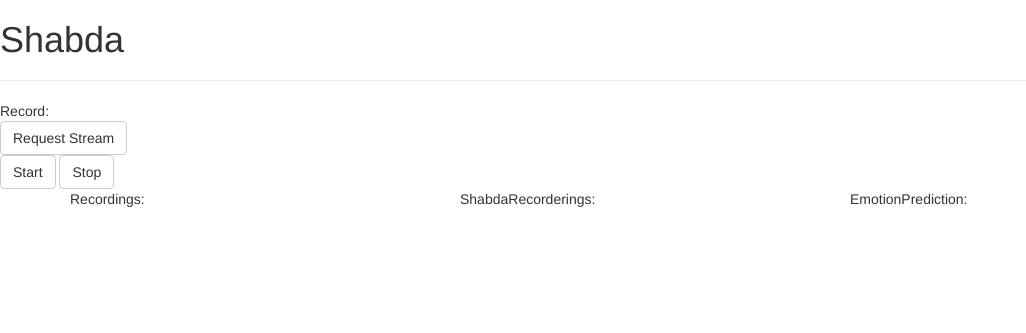
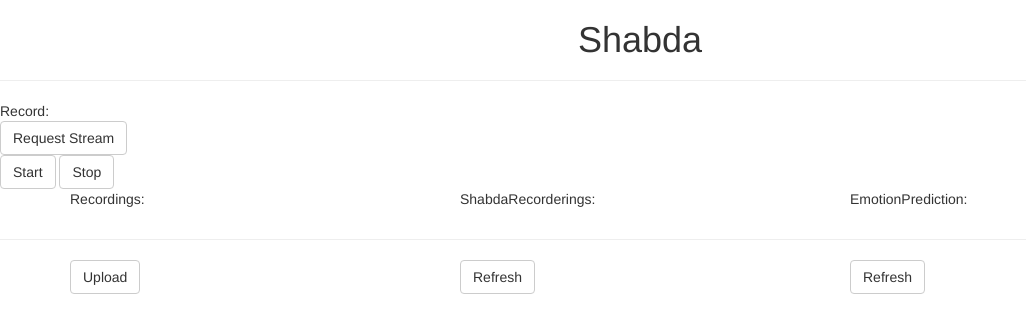
Before and after one commit to msampathkumar/ShabdaDemo, a Flask app: page / in a window 1280 px wide. Shown: the top 333 px of the page, without its empty margins (0-1026 px from the left). Run offline with Flask 2, Linux system fonts and the light colour scheme; some libraries are stand-ins or nearby versions.

Commit message:
saving draft

```diff
--- a/run.py
+++ b/run.py
@@ -5,16 +5,14 @@ Migrate pyecharts and Flask with custom templates functions.
 """
 from __future__ import unicode_literals
 
-import random
-import datetime
+import backend
+# import httplib
 
-from flask import Flask, render_template
-from flask.templating import Environment
+from flask import Flask, render_template, request, json, jsonify
 
 
-app = Flask(__name__, static_folder='static',
-            static_url_path='/static')
 
+app = Flask(__name__, static_folder='static', static_url_path='/static')
 
 
 @app.route("/")
@@ -22,6 +20,24 @@ def index():
     return render_template('index.html')
 
 
+@app.route("/upload", methods=['POST', 'GET'])
+def _rest_audio_upload():
+    filename = 'static/data/temp/sample1.ogg'
+    wav = request.files['user_audio_blob'].save(filename)
+    backend.convert_to_wav(filename)
+    return 'ok'
+
+
+@app.route("/rest/refresh_uploaded")
+def _rest_refresh_uploaded():
+    return jsonify(['static/data/temp/sample1.wav'])
+
+
+@app.route("/rest/refresh_download")
+def _rest_refresh_download():
+    return jsonify(['static/data/temp/sample1.wav'])
+
+
 if __name__ == '__main__':
 
     app.run(debug=True)
--- a/static/main.js
+++ b/static/main.js
@@ -47,6 +47,7 @@ userRecordReq.onclick = e => {
 start.onclick = e => {
   start.disabled = true;
   stop.removeAttribute('disabled');
+  // TODO: Add Timer
   chunks=[];
   recorder.start();
 }
@@ -54,6 +55,7 @@ start.onclick = e => {
 
 stop.onclick = e => {
   stop.disabled = true;
+  // TODO: Add Timer
   recorder.stop();
   start.removeAttribute('disabled');
 }
@@ -72,8 +74,52 @@ function makeLink(){
   hf.href = url;
   hf.download = `${counter++}${media.ext}`;
 //  hf.innerHTML = `download ${hf.download}`;
-  hf.id = `recording{counter++}`;
+  hf.id = `recording` + {counter++};
   li.appendChild(mt);
   li.appendChild(hf);
   ul.appendChild(li);
+
+//  var form = new FormData(document.getElementById('upload_audio'));
+//  blob = new Blob(chunks, {type: media.type });
+//  form.append("user_audio_blob", blob);
+//  var request = new XMLHttpRequest();
+//  var async = true;
+//  request.open("POST", "/upload", async);
+//  request.send(form);
+  uploadAudioChunks(chunks);
+
+
 }
+
+//function submitForm(){
+//var goto_url = '/upload';
+//blob = new Blob(chunks, {type: media.type })
+//$.ajax({
+//			type: 'POST',
+//			url: goto_url,
+//			data: {user_audio_blob: blob},
+//			dataType: "json",
+//			success: function(data)
+//					 {
+//					    var dataJson = JSON.parse(data);
+//						// debugger;
+//					 },
+//			dataType: 'html'
+//		});
+//
+//}
+
+function uploadAudioChunks(audio_chunks){
+    var form = new FormData(document.getElementById('upload_audio'));
+    var blob = new Blob(audio_chunks, {type: media.type });
+    form.append("user_audio_blob", blob);
+    var request = new XMLHttpRequest();
+    var async = true;
+    request.open("POST", "/upload", async);
+    request.send(form);
+    console.log('Successfully uploaded Audio file!!');
+}
+
+function add(){
+    console.log('asdfa');
+}
--- a/templates/index.html
+++ b/templates/index.html
@@ -2,7 +2,7 @@
 
 {% block content %}
 
-<h1>
+<h1 class="text-center">
     Shabda
 </h1>
 <hr>
@@ -24,6 +24,8 @@
 
     </div>
 
+<form enctype="multipart/form-data" id="upload_audio">
+</form>
 
 
 
@@ -52,4 +58,22 @@
     </div>
 </div>
 
+
+<hr>
+
+
+<div class="container">
+  <div class="row">
+    <div class="col-sm-4">
+        <button  class="btn btn-default" id='upload'>Upload</button>
+    </div>
+    <div class="col-sm-4">
+        <button  class="btn btn-default" id='refresh_uploaded'>Refresh</button>
+    </div>
+    <div class="col-sm-4">
+        <button  class="btn btn-default" id='refresh_download'>Refresh</button>
+    </div>
+    </div>
+</div>
+
 {% endblock %}
```
Also changed, not shown: other parts of templates/index.html (+8 -4 lines).
